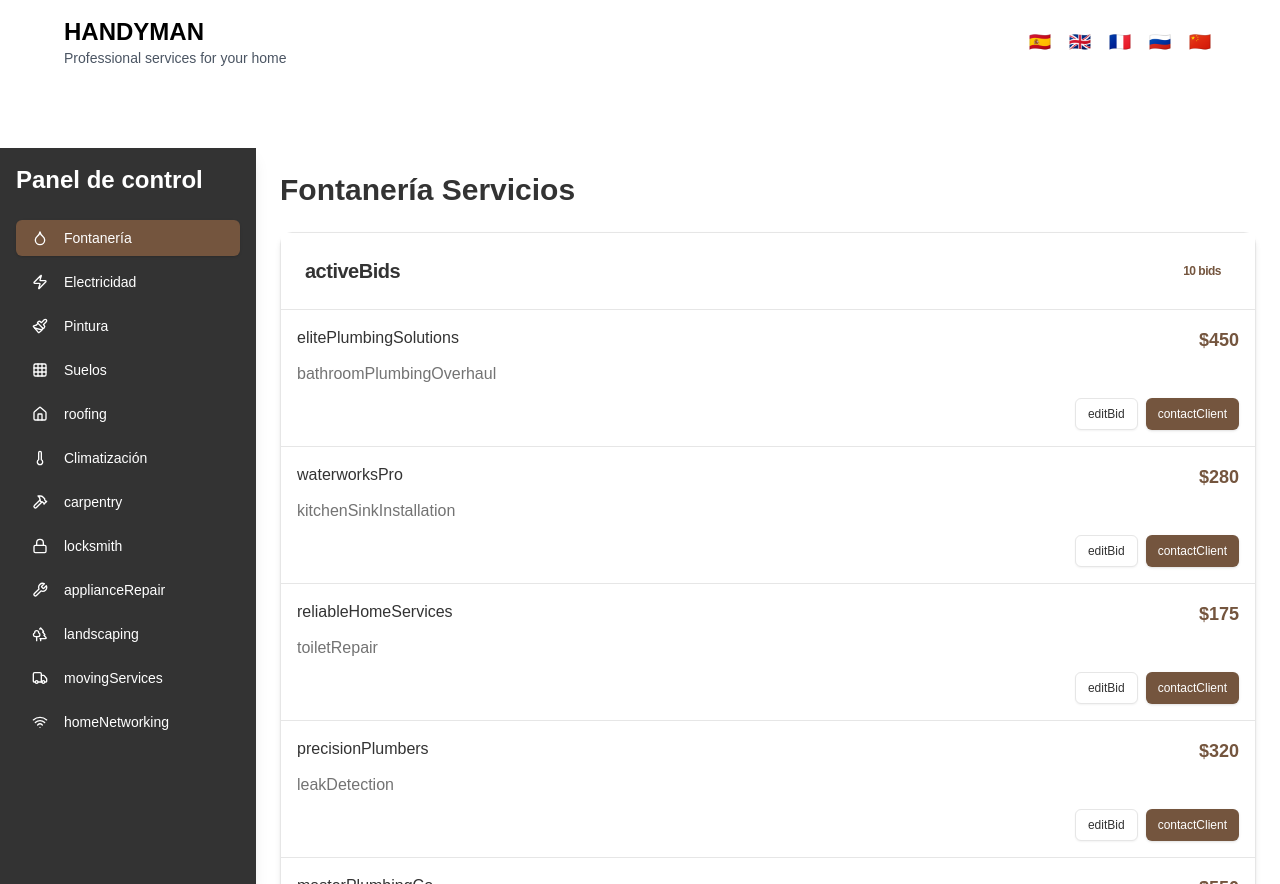
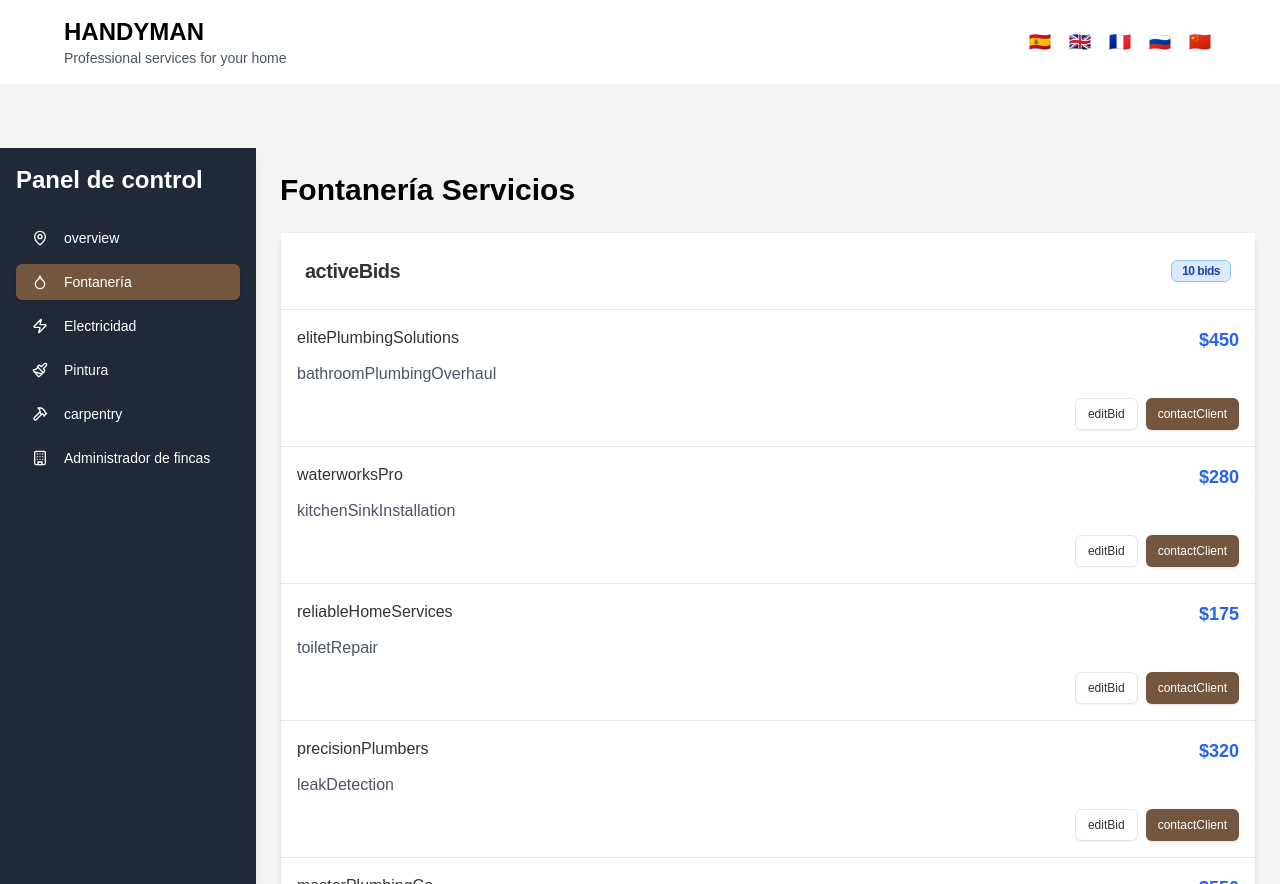
Before and after one commit to Hubit85/HubitApp, a Next.js app: page /service-provider/dashboard in a window 1280 px wide. Built offline with nearby package versions, Linux system fonts and the light colour scheme.

Commit message:
refactor(layout): Finalize Header component updates

```diff
--- a/src/pages/service-provider/dashboard.tsx
+++ b/src/pages/service-provider/dashboard.tsx
@@ -4,9 +4,10 @@ import Head from "next/head";
 import { Card, CardContent, CardHeader, CardTitle } from "@/components/ui/card";
 import { Badge } from "@/components/ui/badge";
 import { Button } from "@/components/ui/button";
-import { Wrench, Zap, Paintbrush, Grid, Droplet, Thermometer, Home, Lock, Hammer, Trees, Truck, Wifi } from "lucide-react";
+import { Wrench, Zap, Paintbrush, Grid, Droplet, Thermometer, Home, Lock, Hammer, Trees, Truck, Wifi, Calendar, ClipboardList, Building, MapPin } from "lucide-react";
 import { useLanguage } from "@/contexts/LanguageContext";
 import { Header } from "@/components/layout/Header";
+import { useRouter } from "next/router";
 
 // Define repair category type
 interface RepairCategory {
@@ -32,8 +33,9 @@ interface CommunityRequest {
 }
 
 export default function ServiceProviderDashboard() {
-  const [activeCategory, setActiveCategory] = useState("plumbing");
+  const [activeTab, setActiveTab] = useState("plumbing");
   const { t } = useLanguage();
+  const router = useRouter();
 
   // Define repair categories with icons
   const repairCategories: RepairCategory[] = [
@@ -264,10 +266,15 @@ export default function ServiceProviderDashboard() {
   };
 
   // Get bids for the active category
-  const categoryBids = bidData[activeCategory as keyof typeof bidData] || [];
+  const categoryBids = bidData[activeTab as keyof typeof bidData] || [];
 
   // Get community requests for the active category
-  const filteredRequests = communityRequestsData[activeCategory as keyof typeof communityRequestsData] || [];
+  const filteredRequests = communityRequestsData[activeTab as keyof typeof communityRequestsData] || [];
+
+  // Function to handle navigation to administrator dashboard
+  const handleAdminDashboardClick = () => {
+    router.push("/administrador-fincas");
+  };
 
   return (
     <>
@@ -278,23 +285,60 @@ export default function ServiceProviderDashboard() {
 
       <Header />
 
-      <div className="flex h-screen bg-background pt-16">
+      <div className="flex h-screen bg-gray-100 pt-16">
         {/* Sidebar */}
-        <div className="w-64 bg-[hsl(0,0%,20%)] text-white shadow-lg">
+        <div className="w-64 bg-gray-800 text-white shadow-lg">
           <div className="p-4">
             <h2 className="text-2xl font-bold mb-6">{t("dashboard")}</h2>
             <nav className="space-y-2">
-              {repairCategories.map((category) => (
               <Button
-                  key={category.id}
-                  variant={activeCategory === category.id ? "default" : "ghost"}
+                variant={activeTab === "overview" ? "default" : "ghost"}
                 className="w-full justify-start"
-                  onClick={() => setActiveCategory(category.id)}
+                onClick={() => setActiveTab("overview")}
               >
-                  {category.icon}
-                  <span>{category.name}</span>
+                <MapPin className="mr-2 h-5 w-5" />
+                {t("overview")}
               </Button>
-              ))}
+              <Button
+                variant={activeTab === "plumbing" ? "default" : "ghost"}
+                className="w-full justify-start"
+                onClick={() => setActiveTab("plumbing")}
+              >
+                <Droplet className="mr-2 h-5 w-5" />
+                {t("plumbing")}
+              </Button>
+              <Button
+                variant={activeTab === "electrical" ? "default" : "ghost"}
+                className="w-full justify-start"
+                onClick={() => setActiveTab("electrical")}
+              >
+                <Zap className="mr-2 h-5 w-5" />
+                {t("electrical")}
+              </Button>
+              <Button
+                variant={activeTab === "painting" ? "default" : "ghost"}
+                className="w-full justify-start"
+                onClick={() => setActiveTab("painting")}
+              >
+                <Paintbrush className="mr-2 h-5 w-5" />
+                {t("painting")}
+              </Button>
+              <Button
+                variant={activeTab === "carpentry" ? "default" : "ghost"}
+                className="w-full justify-start"
+                onClick={() => setActiveTab("carpentry")}
+              >
+                <Hammer className="mr-2 h-5 w-5" />
+                {t("carpentry")}
+              </Button>
+              <Button
+                variant={activeTab === "admin" ? "default" : "ghost"}
+                className="w-full justify-start"
+                onClick={() => handleAdminDashboardClick()}
+              >
+                <Building className="mr-2 h-5 w-5" />
+                {t("estateAdministrator")}
+              </Button>
             </nav>
           </div>
         </div>
@@ -302,17 +346,52 @@ export default function ServiceProviderDashboard() {
         {/* Main Content */}
         <div className="flex-1 overflow-auto">
           <div className="p-6">
-            <h1 className="text-3xl font-bold mb-6 text-foreground">
-              {repairCategories.find(c => c.id === activeCategory)?.name} {t("services")}
+            <h1 className="text-3xl font-bold mb-6">
+              {activeTab === "overview" ? t("serviceProviderDashboard") :
+               repairCategories.find(c => c.id === activeTab)?.name + " " + t("services")}
             </h1>
 
+            {/* Overview Tab */}
+            {activeTab === "overview" && (
+              <div className="bg-white rounded-lg shadow-md p-6">
+                <h2 className="text-2xl font-bold mb-4">{t("serviceOverview")}</h2>
+                <div className="grid grid-cols-1 md:grid-cols-2 lg:grid-cols-3 gap-4">
+                  {repairCategories.slice(0, 6).map((category) => (
+                    <Card key={category.id} className="hover:bg-gray-50 transition-colors">
+                      <CardContent className="p-4">
+                        <div className="flex items-center gap-3">
+                          {category.icon}
+                          <div>
+                            <h3 className="font-bold text-lg">{category.name}</h3>
+                            <p className="text-gray-600">
+                              {bidData[category.id as keyof typeof bidData]?.length || 0} {t("activeBids")}
+                            </p>
+                          </div>
+                        </div>
+                        <Button
+                          variant="outline"
+                          size="sm"
+                          className="mt-2 w-full"
+                          onClick={() => setActiveTab(category.id)}
+                        >
+                          {t("viewDetails")}
+                        </Button>
+                      </CardContent>
+                    </Card>
+                  ))}
+                </div>
+              </div>
+            )}
+
+            {/* Service Category Tabs */}
+            {activeTab !== "overview" && activeTab !== "admin" && (
               <div className="grid grid-cols-1 gap-8">
                 {/* Bids Section */}
                 <Card className="shadow-md">
-                <CardHeader className="bg-white dark:bg-[hsl(0,0%,20%)] border-b">
-                  <CardTitle className="text-xl flex items-center justify-between text-foreground">
+                  <CardHeader className="bg-white border-b">
+                    <CardTitle className="text-xl flex items-center justify-between">
                       <span>{t("activeBids")}</span>
-                    <Badge variant="outline" className="bg-[hsl(25,30%,35%)/10] text-[hsl(25,30%,35%)] border-[hsl(25,30%,35%)/30]">
+                      <Badge variant="outline" className="bg-blue-100 text-blue-800 border-blue-300">
                         {categoryBids.length} {t("bids")}
                       </Badge>
                     </CardTitle>
@@ -320,15 +399,15 @@ export default function ServiceProviderDashboard() {
                   <CardContent className="p-0">
                     <div className="divide-y">
                       {categoryBids.map((bid) => (
-                      <div key={bid.id} className="p-4 hover:bg-secondary transition-colors">
+                        <div key={bid.id} className="p-4 hover:bg-gray-50 transition-colors">
                           <div className="flex justify-between items-start mb-2">
-                          <h3 className="font-medium text-foreground">{bid.company}</h3>
-                          <span className="text-lg font-bold text-[hsl(25,30%,35%)]">{bid.amount}</span>
+                            <h3 className="font-medium">{bid.company}</h3>
+                            <span className="text-lg font-bold text-blue-600">{bid.amount}</span>
                           </div>
-                        <p className="text-muted-foreground mb-3">{bid.scope}</p>
+                          <p className="text-gray-600 mb-3">{bid.scope}</p>
                           <div className="flex justify-end">
                             <Button variant="outline" size="sm" className="mr-2">{t("editBid")}</Button>
-                          <Button size="sm" className="bg-[hsl(25,30%,35%)] hover:bg-[hsl(25,30%,30%)]">{t("contactClient")}</Button>
+                            <Button size="sm">{t("contactClient")}</Button>
                           </div>
                         </div>
                       ))}
@@ -338,10 +417,10 @@ export default function ServiceProviderDashboard() {
 
                 {/* Community Requests Section */}
                 <Card className="shadow-md">
-                <CardHeader className="bg-white dark:bg-[hsl(0,0%,20%)] border-b">
-                  <CardTitle className="text-xl flex items-center justify-between text-foreground">
+                  <CardHeader className="bg-white border-b">
+                    <CardTitle className="text-xl flex items-center justify-between">
                       <span>{t("communityRequests")}</span>
-                    <Badge variant="outline" className="bg-[hsl(25,30%,35%)/10] text-[hsl(25,30%,35%)] border-[hsl(25,30%,35%)/30]">
+                      <Badge variant="outline" className="bg-green-100 text-green-800 border-green-300">
                         {filteredRequests.length} {t("requests")}
                       </Badge>
                     </CardTitle>
@@ -350,20 +429,20 @@ export default function ServiceProviderDashboard() {
                     {filteredRequests.length > 0 ? (
                       <div className="divide-y">
                         {filteredRequests.map((request) => (
-                        <div key={request.id} className="p-4 hover:bg-secondary transition-colors">
+                          <div key={request.id} className="p-4 hover:bg-gray-50 transition-colors">
                             <div className="flex justify-between items-start mb-2">
-                            <p className="text-muted-foreground">{request.description}</p>
-                            <span className="font-bold text-[hsl(25,30%,35%)]">{request.budget}</span>
+                              <p className="text-gray-600">{request.description}</p>
+                              <span className="font-bold text-green-600">{request.budget}</span>
                             </div>
                             <div className="flex justify-end">
                               <Button variant="outline" size="sm" className="mr-2">{t("viewDetails")}</Button>
-                            <Button size="sm" className="bg-[hsl(25,30%,35%)] hover:bg-[hsl(25,30%,30%)]">{t("submitBid")}</Button>
+                              <Button size="sm">{t("submitBid")}</Button>
                             </div>
                           </div>
                         ))}
                       </div>
                     ) : (
-                    <div className="p-8 text-center text-muted-foreground">
+                      <div className="p-8 text-center text-gray-500">
                         <p>{t("noRequests")}</p>
                         <Button variant="outline" className="mt-4">{t("browseAllRequests")}</Button>
                       </div>
@@ -371,6 +450,16 @@ export default function ServiceProviderDashboard() {
                   </CardContent>
                 </Card>
               </div>
+            )}
+
+            {/* Admin Redirect Tab */}
+            {activeTab === "admin" && (
+              <div className="bg-white rounded-lg shadow-md p-6">
+                <h2 className="text-2xl font-bold mb-4">{t("estateAdministrator")}</h2>
+                <p className="text-gray-600 mb-4">{t("redirectingToAdminDashboard")}</p>
+                <Button onClick={handleAdminDashboardClick}>{t("goToAdminDashboard")}</Button>
+              </div>
+            )}
           </div>
         </div>
       </div>
```
Lines whose indentation alone changed are shown as unchanged.
